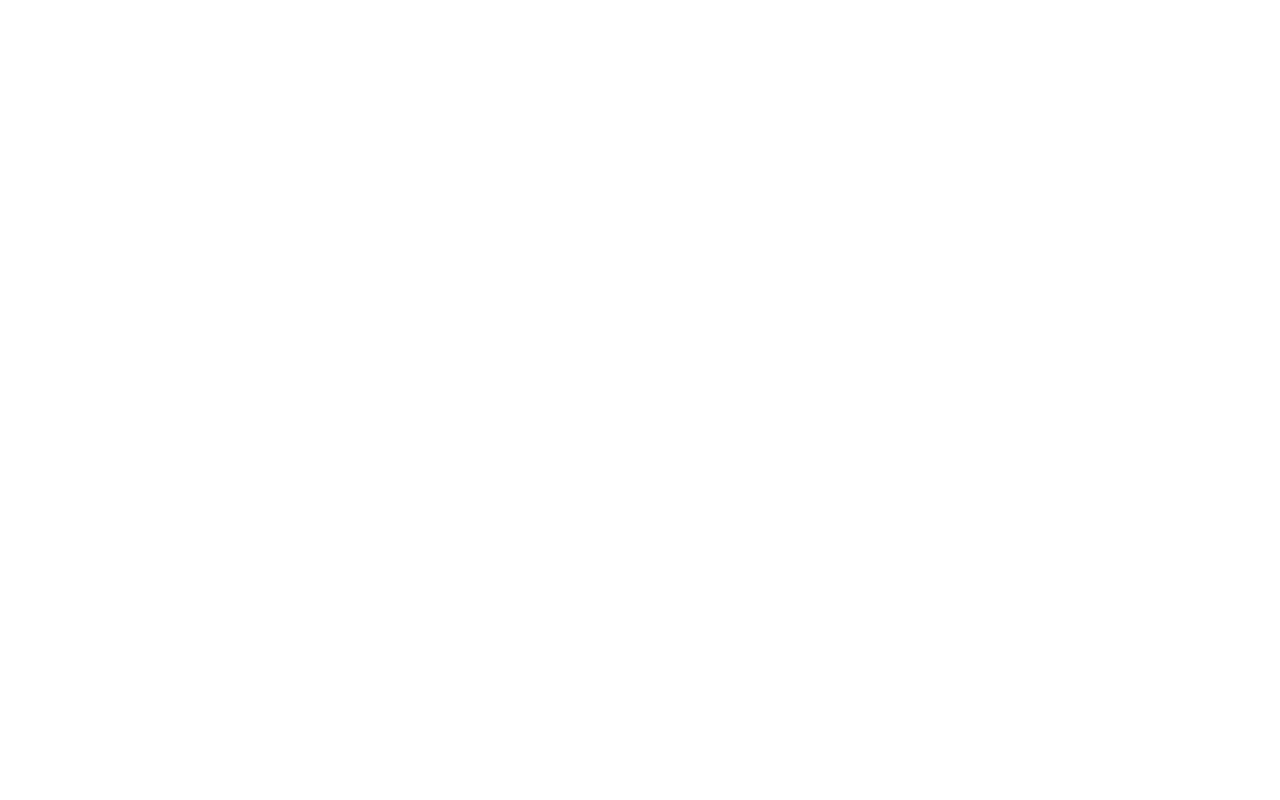
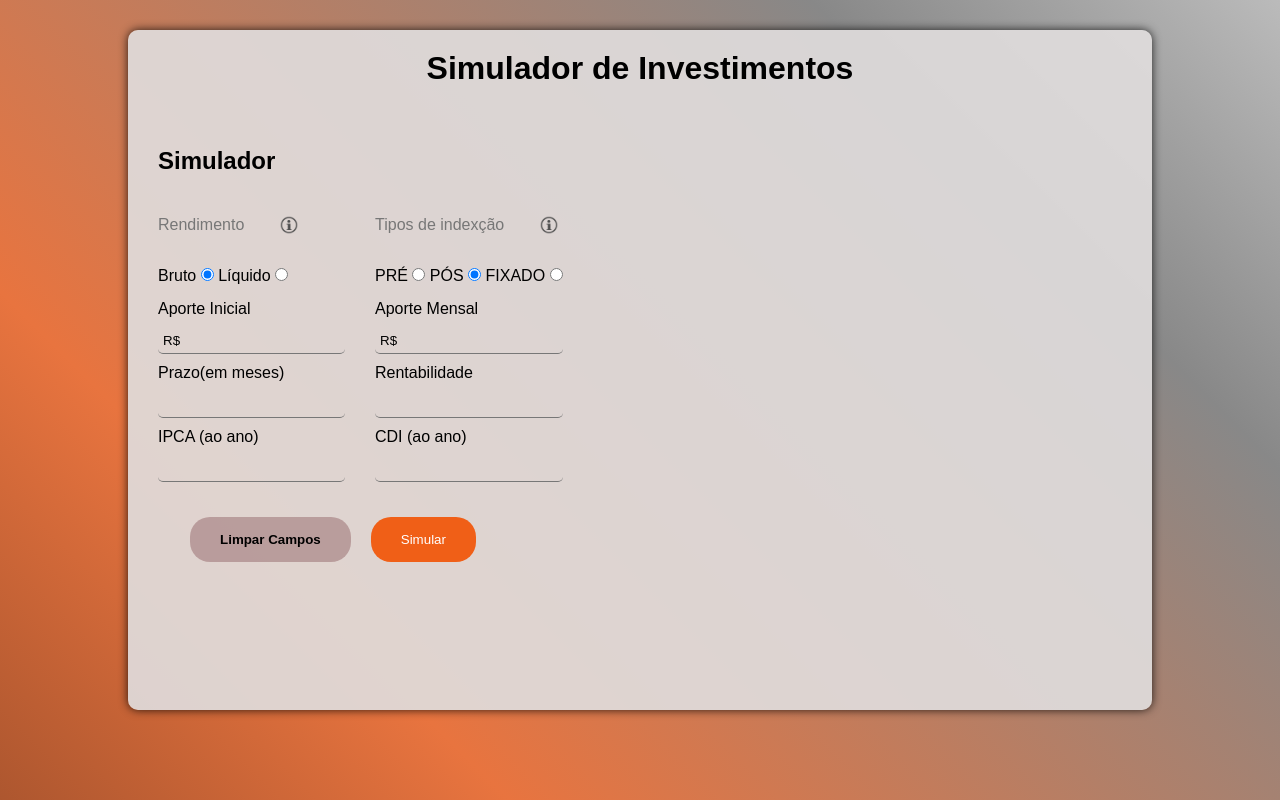
Before and after one commit to joaohoffmann/EQI_frontend_test, a plain HTML site: page index.html in a window 1280 px wide. Drawn offline with nearby package versions, Linux system fonts and the light colour scheme; no server answers.

Commit message:
terceiro commit

```diff
--- a/index.html
+++ b/index.html
@@ -8,13 +8,69 @@
 </head>
 <body>
   <div class="container__master">
-    <div class="container__header">
-      <header></header>
-    </div>
     <div class="container__main">
-      <main></main>
+      <div class="container__title">
+        <h1>Simulador de Investimentos</h1>
+      </div>
+      <main>
+        <div class="container__left__subtitle">
+          <h2>Simulador</h2>
+        </div>
+        <div class="container__left">
+          <div class="container__left__rendimento">
+            <span>Rendimento</span>
+            <a href="#">
+              <img src="./img/info_icon.png" alt="">
+            </a>  <br>
+            <form class="left__form" >
+              <fieldset>
+                <label for="bruto">Bruto</label>
+                <input type="radio" name="tipo_de_rendimento" id="bruto" checked value="bruto">
+                <label for="liquido">Líquido</label>
+                <input type="radio" name="tipo_de_rendimento" id="liquido" value="liquido">
+              </fieldset>
+              <label for="aporte__inicial">Aporte Inicial</label>
+              <input type="text" name="Aporte_inicial" id="aporte__inicial" required placeholder="R$">
+              <label for="prazo">Prazo(em meses)</label>
+              <input type="text" name="prazo" id="prazo" required>
+              <label for="IPCA">IPCA (ao ano)</label>
+              <input type="text" name="IPCA" id="IPCA" required>
+            </form>
+
+          </div>
+          <div class="container__left__indexacao">
+            <span>Tipos de indexção</span>
+            <a href="#">
+              <img src="./img/info_icon.png" alt="">
+            </a>
+            <br>
+            <form class="right__form">
+              <fieldset>
+                <label for="pre">PRÉ</label>
+                <input type="radio" name="indexacao" id="pre" value="PRE">
+                <label for="pos">PÓS</label>
+                <input type="radio" name="indexacao" id="pos" value="POS" checked>
+                <label for="fixado">FIXADO</label>
+                <input type="radio" name="indexacao" id="fixado" value="FIXADO">
+              </fieldset>
+              <label for="aporte__mensal">Aporte Mensal</label>
+              <input type="text" name="aporte__mensal" id="aporte__mensal" placeholder="R$">
+              <label for="rentabilidade">Rentabilidade</label>
+              <input type="text" name="rentabilidade" id="rentabilidade">
+              <label for="CDI"> CDI (ao ano)</label>
+              <input type="text" name="CDI" id="CDI">
+            </form>
+
+          </div>
+        </div>
+        <div class="container__left__bottom">
+          <button type="reset" id="btn__clear">Limpar Campos</button>
+          <button type="submit" id="btn__submit" >Simular</button>
+        </div>
+      </main>
     </div>
   </div>
-
+<script src="https://cdn.jsdelivr.net/npm/axios/dist/axios.min.js"></script>
+<script src="script.js"></script>
 </body>
 </html>
--- a/script.js
+++ b/script.js
@@ -0,0 +1,12 @@
+const indicadores = "http://localhost:3000/indicadores"
+const simulacoes = "http://localhost:3000/simulacoes"
+
+function getSimulacoes() {
+  axios.get(simulacoes)
+  .then(response => {
+    let data = response.data
+    conteudo.innerHTML = JSON.stringify(data)
+  })
+  .catch(error => console.error(error))
+}
+getSimulacoes()
--- a/style.css
+++ b/style.css
@@ -0,0 +1,183 @@
+*{
+  margin: 0;
+  padding: 0;
+  font-family: sans-serif;
+}
+img{
+  width: 20px;
+  height: 20px;
+}
+@keyframes animation{
+  0%{
+    background-size: 100% 100%;
+  } 50% {
+    background-size: 150% 175%;
+  } 100% {
+    background-size:  100% 100%;
+  }
+}
+.container__master{
+  background:linear-gradient(45deg, #69341C, #E8743F, #888, white) ;
+  width: 100vw;
+  height: 100vh;
+  display: flex;
+  justify-content: center;
+  animation: animation ease 3.5s infinite;
+}
+.container__main{
+  margin-top: 30px;
+  width: 80%;
+  height: 85%;
+  background-color: rgba(224, 221, 221, 0.918);
+  display: flex;
+  flex-direction: column;
+  box-shadow: 0px 0px 10px rgba(0,0, 0, 0.8);
+  border-radius: 10px;
+}
+
+.container__title{
+  display: flex;
+  justify-content: center;
+  align-items: center;
+  padding: 20px 0px;
+}
+
+.container__left__subtitle{
+  margin: 40px 30px;
+}
+.container__left{
+  padding: 0 30px;
+  display: flex;
+  flex-direction: row;
+  align-items: center;
+}
+
+.container__left__rendimento {
+  display: inline;
+  margin-right:15px;
+}
+
+.container__left__rendimento img{
+  vertical-align: middle;
+  margin-left: 30px;
+  margin-bottom: 2px;
+}
+.container__left__rendimento span{
+  margin-bottom: 10px;
+  color: #777;
+}
+
+.btn__requisitos {
+  margin-top: 10px;
+  border: none;
+  background: #F05F17;
+  cursor: pointer;
+  padding: 20px;
+  color: #fff;
+  border-radius: 20px;
+}
+.container__left__indexacao {
+  display: inline;
+  margin-left:15px;
+}
+.container__left__indexacao img{
+  vertical-align: middle;
+  margin-left: 30px;
+  margin-bottom: 2px;
+}
+.container__left__indexacao span{
+  margin-bottom: 5px;
+  color: #777;
+}
+
+.container__left__bottom{
+  display: inline;
+  margin-left:15px;
+}
+.container__left__bottom button{
+  margin-top: 10px;
+  border: none;
+  background: #F05F17;
+  cursor: pointer;
+  padding: 20px;
+  color: #fff;
+  border-radius: 20px;
+}
+
+.left__form{
+  display: flex;
+  flex-direction: column;
+  padding: 15px 0px;
+}
+.left__form fieldset{
+  border: 0 none;
+  padding: 15px 0px;
+}
+
+.left__form input[type="text"]{
+  border: none;
+  border-bottom: 1px solid #777;
+  background: none;
+  outline: none;
+  padding: 5px;
+  margin: 10px 0px;
+  border-radius: 5px;
+  transition: all ease .5s;
+}
+
+.left__form input:focus{
+ border-bottom: 1px solid red;
+}
+
+.right__form{
+  display: flex;
+  flex-direction: column;
+  padding: 15px 0px;
+}
+.right__form fieldset {
+  border: none;
+  padding: 15px 0px;
+}
+.right__form input[type="text"]{
+  border: none;
+  border-bottom: 1px solid #777;
+  background: none;
+  outline: none;
+  padding: 5px;
+  margin: 10px 0px;
+  border-radius: 5px;
+  transition: all ease .5s;
+}
+.right__form input:focus{
+  border-bottom: 1px solid red;
+ }
+
+ #aporte__inicial::placeholder, #aporte__mensal::placeholder{
+   color: #000;
+ }
+
+
+.container__left__bottom{
+  display: flex;
+  justify-content: center;
+  width: 400px;
+}
+.container__left__bottom button{
+  margin-right: 20px;
+  padding: 15px 30px;
+}
+#btn__clear{
+  background: rgba(180, 148, 148, 0.856);
+  color: #000;
+  font-weight: bold;
+  transition: all ease .2s;
+}
+#btn__submit{
+  background-color: #F05F17;
+  color: #ffff;
+  transition: all ease .2s;
+}
+
+#btn__clear:hover , #btn__submit:hover{
+  box-shadow: 0px 0px 15px #666;
+}
```
Also changed, not shown: db.json (deleted, +0 -19 lines), desafio-fake-api-main/db.json (indentation only), img/info_icon.png (added), 1 other file.
